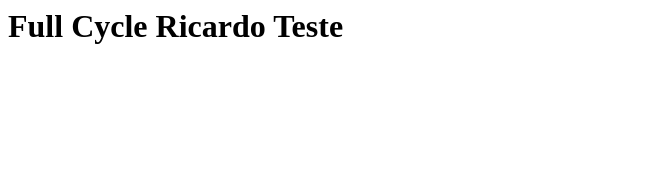
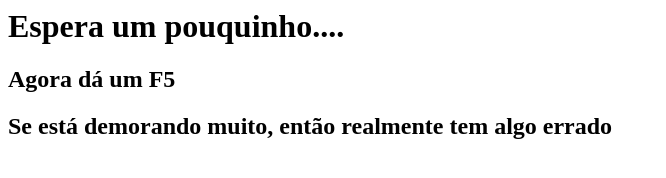
Before and after one commit to ricardomutao/FC_Nginx_Node, a plain HTML site: page nginx/html/index.html in a window 1280 px wide. Shown: the whole page, without its empty margins (0-666 px from the left). Drawn offline with Linux system fonts and the light colour scheme.

Commit message:
Personalizando página de erro

```diff
--- a/docker-compose.yaml
+++ b/docker-compose.yaml
@@ -15,6 +15,7 @@ services:
       - "8080:80"
     depends_on:
       - node
+    restart: always
   node:
     build:
       context: ./node
--- a/nginx/html/index.html
+++ b/nginx/html/index.html
@@ -1 +1,7 @@
-<h1>Full Cycle Ricardo Teste</h1>
+<head>
+    <meta charset="UTF-8">
+</head>
+
+<h1>Espera um pouquinho....</h1>
+<h2>Agora dá um F5</h2>
+<h2>Se está demorando muito, então realmente tem algo errado</h2>
```
Also changed, not shown: 3 other files.
